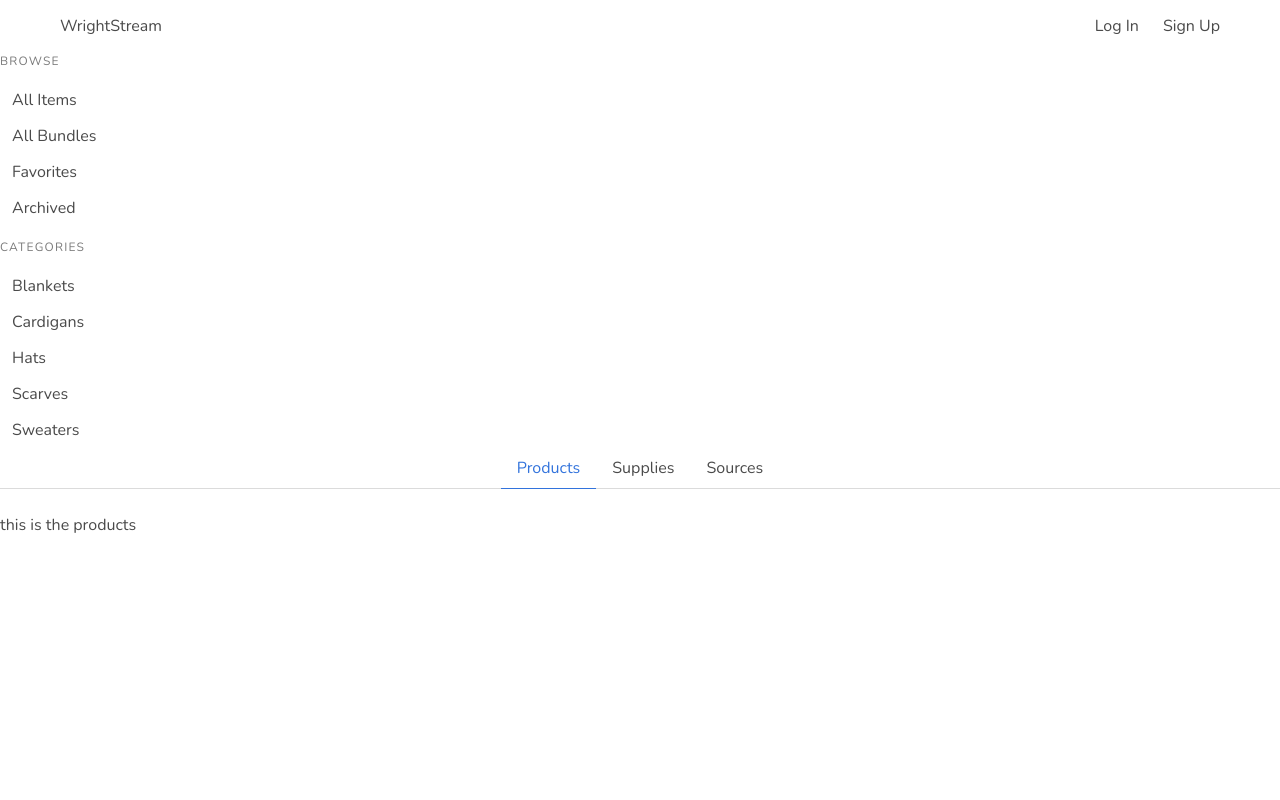
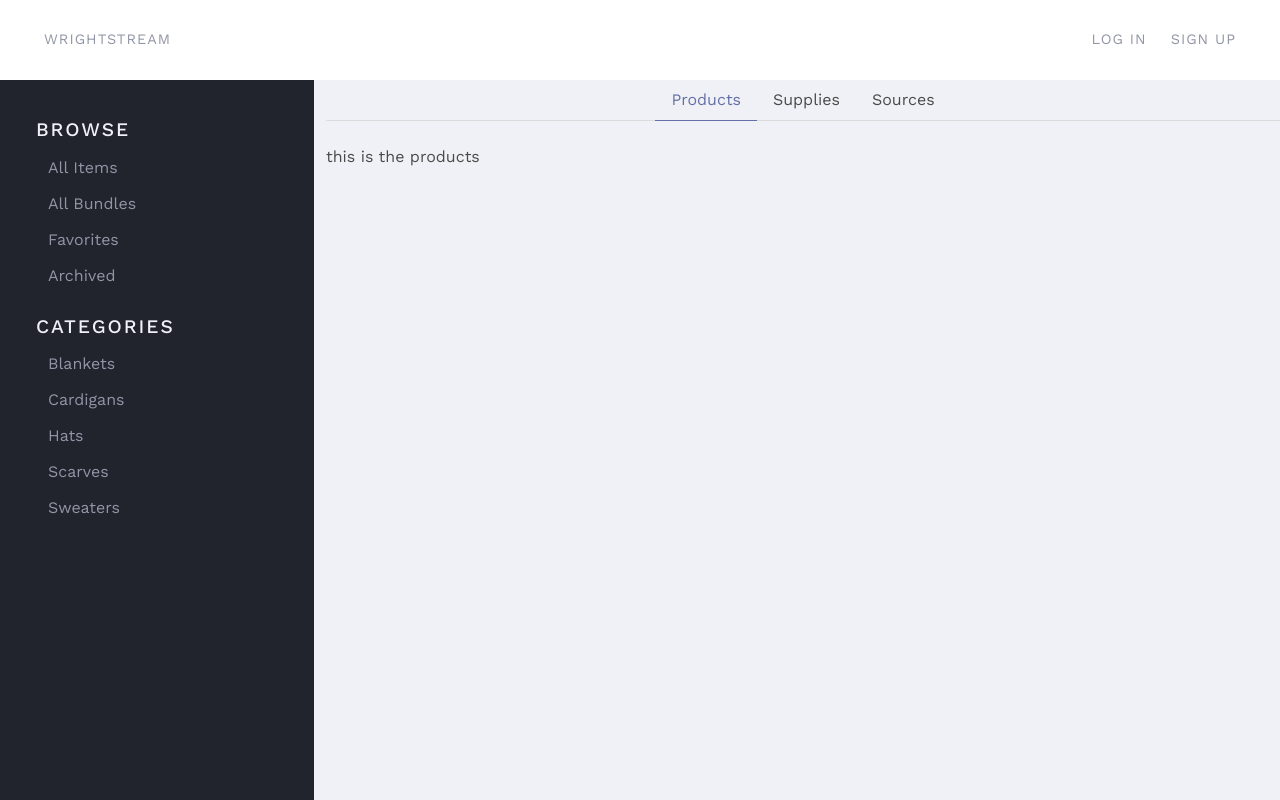
Before and after one commit to claudialigidakis/wrightstream, a React (Create React App) app: page /products in a window 1280 px wide. Built offline with nearby package versions, Linux system fonts and the light colour scheme; no server answers.

Commit message:
styled header nav and bar

```diff
--- a/src/_sass/main.scss
+++ b/src/_sass/main.scss
@@ -1,12 +1,9 @@
 @charset "utf-8";
 
 @import "../../node_modules/bulma/sass/utilities/initial-variables";
-@import url('https://fonts.googleapis.com/css?family=Nunito:400,400i,700,700i');
+@import url("https://fonts.googleapis.com/css?family=Work+Sans:100,200,300,400,500,600,700,800,900");
 
-$pink: #ff8080;
-$pink-invert: #fff;
-
-$family-sans-serif: "Nunito", sans-serif;
+@import "variables";
 
 @import "../../node_modules/bulma/bulma";
 @import "overrides";
--- a/src/_sass/overrides.scss
+++ b/src/_sass/overrides.scss
@@ -1,3 +1,20 @@
-body {
-  padding-top: 52px;
+.columns.is-fullheight {
+  min-height: calc(100vh - (#{$navbar-height} - .75rem));
+  max-height: calc(100vh - (#{$navbar-height} - .75rem));
+  height: calc(100vh - (#{$navbar-height} - .75rem));
+  display: flex;
+  flex-direction: row;
+  justify-content: stretch;
+
+  .column {
+    overflow-y: auto;
+  }
 }
+
+.navbar-link::after, .select:not(.is-multiple):not(.is-loading)::after {
+  height: .5rem;
+  width: .5rem;
+  border-color: $periwinkle;
+  border-width: 1px;
+  border-radius: 0;
+}
--- a/src/_sass/theme.scss
+++ b/src/_sass/theme.scss
@@ -0,0 +1,61 @@
+body {
+  background-color: $slate;
+  min-height: 100vh;
+  padding-top: $navbar-height;
+}
+
+nav {
+  padding: 0 2rem;
+
+  .navbar-main {
+    display: flex;
+    align-items: center;
+  }
+
+  .navbar-item, .navbar-link, .navbar-dropdown .navbar-item {
+    font-size: .9rem;
+    letter-spacing: 1px;
+    text-transform: uppercase;
+
+    &:hover {
+      color: $quartz;
+    }
+
+    &.is-active {
+      color: $indigo;
+    }
+
+    &.is-active:hover {
+      background-color: $slate;
+    }
+  }
+
+  .navbar-main .navbar-item {
+    height: 2.5rem;
+    margin: 0 .5rem;
+
+    &.is-active {
+      background-color: $periwinkle;
+      color: $white;
+    }
+  }
+}
+
+.bar {
+  background-color: $koamaru;
+  padding: 3rem;
+
+  .menu-label {
+    font-size: 1.2rem;
+    font-weight: 500;
+    margin-bottom: .3rem;
+  }
+}
+
+.profile {
+  width: $navbar-item-img-max-height;
+  height: 100%;
+  margin-right: .6rem;
+  border: 2px solid $slate;
+  border-radius: 50%;
+}
--- a/src/_sass/utility.scss
+++ /dev/null
@@ -1,6 +0,0 @@
-.profile {
-  border-radius: 50%;
-  height: 28px;
-  margin-right: .6rem;
-  width: 28px;
-}
--- /dev/null
+++ b/src/_sass/variables.scss
@@ -0,0 +1,25 @@
+// FONTS
+$family-sans-serif: "Work Sans", sans-serif;
+
+// COLORS
+$slate: #f0f1f6;
+$quartz: #9295a5;
+$mist: #e2e4f0;
+$lavender: #d9def1;
+$periwinkle: #bbc3dd;
+$indigo: #636fa6;
+$koamaru: #21242d;
+
+$primary: $indigo;
+$link: $primary;
+
+// HEADER
+$navbar-height: 5rem;
+$navbar-item-img-max-height: 2.5rem;
+$navbar-item-color: $quartz;
+
+// BAR
+$menu-label-color: $slate;
+$menu-item-color: $quartz;
+$menu-item-hover-color: $quartz;
+$menu-item-hover-background-color: lighten($koamaru, 5);
--- a/src/components/Header.js
+++ b/src/components/Header.js
@@ -11,9 +11,7 @@ import { userLogout } from '../actions/auth';
 class Header extends React.Component {
   render () {
     return (
-      <div>
       <nav className="navbar is-fixed-top">
-          <div className="container">
         <div className="navbar-brand">
           <a className="navbar-item" href="/">
             WrightStream
@@ -28,7 +26,8 @@ class Header extends React.Component {
           {this.props.authorized ?
             (
               <div className="navbar-end">
-                    <a className="navbar-item" href="/products">
+                <div className="navbar-main">
+                  <a className="navbar-item is-active" href="/products">
                     Products
                   </a>
                   <a className="navbar-item" href="/inventory">
@@ -37,6 +36,7 @@ class Header extends React.Component {
                   <a className="navbar-item" href="/workstream">
                     WorkStream
                   </a>
+                </div>
                 <div className="navbar-item has-dropdown is-hoverable">
                   <a className="navbar-link is-hidden-touch">
                     <img className="profile" src={this.props.user.photo} alt={`${this.props.user.first_name} ${this.props.user.last_name}`} />
@@ -71,9 +71,7 @@ class Header extends React.Component {
             )
           }
         </div>
-          </div>
       </nav>
-      </div>
     );
   };
 };
--- a/src/components/Products.js
+++ b/src/components/Products.js
@@ -17,11 +17,17 @@ class Products extends React.Component {
   render () {
     console.log(this.props.user)
     return (
-      <div>
-        <Bar />
-        <Nav />
-        <Main />
-      </div>
+      <section className="">
+        <div className="columns is-fullheight">
+          <div className="column is-3 bar">
+            <Bar />
+          </div>
+          <div className="column is-9">
+            <Nav />
+            <Main />
+          </div>
+        </div>
+      </section>
     );
   };
 };
--- a/src/components/products/Main.js
+++ b/src/components/products/Main.js
@@ -13,7 +13,8 @@ class Main extends React.Component {
     console.log(this.props.user)
     return (
       <div>
-this is the products
+
+        this is the products
       </div>
     );
   };
--- a/src/components/products/Nav.js
+++ b/src/components/products/Nav.js
@@ -10,7 +10,6 @@ import { userLogout } from '../../actions/auth';
 
 class Nav extends React.Component {
   render () {
-    console.log(this.props.user)
     return (
       <div className="tabs is-centered">
         <ul>
@@ -23,7 +22,6 @@ class Nav extends React.Component {
   };
 };
 
-
 const mapStateToProps = state => ({
   user: state.auth.user,
   authorized: state.auth.authorized
```
Also changed, not shown: src/css/main.css. Lines whose indentation alone changed are shown as unchanged.
